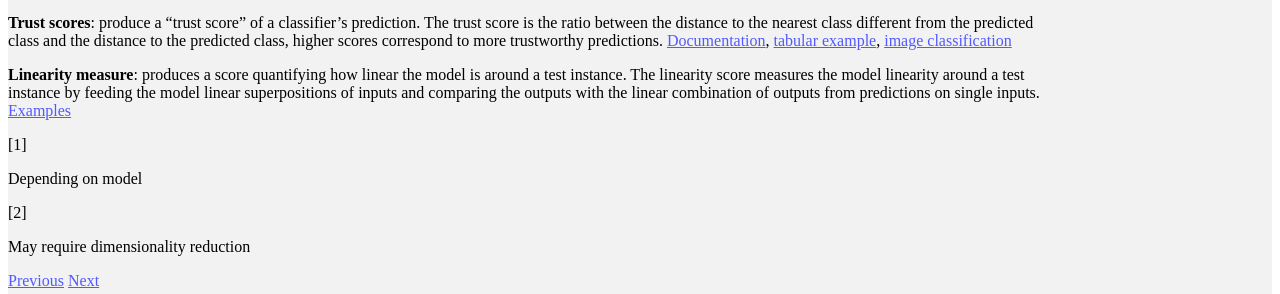
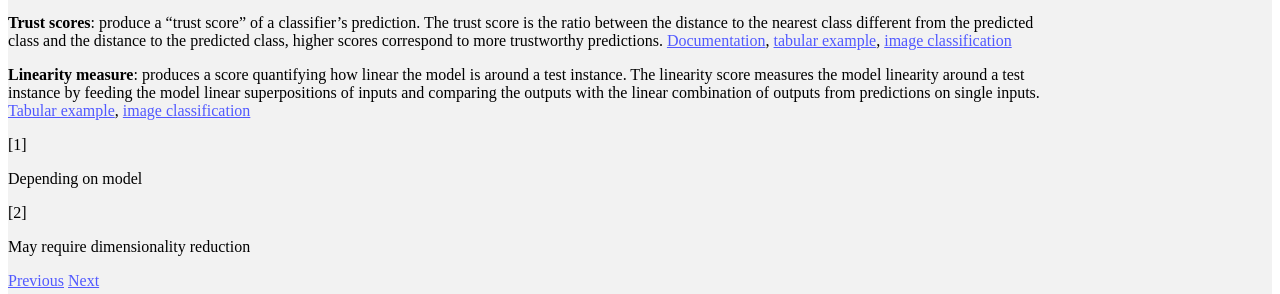
Before and after one commit to SeldonIO/alibi, a Sphinx documentation site: the page built from doc/source/overview/algorithms.md, in a window 1280 px wide. Shown: the part 1917-2211 px from the top of the page. Built offline with Sphinx 7.4.7 and the Read the Docs theme 2.0.0, drawn with Linux system fonts in a browser that asks for light colours; pages that are not in the unit, such as notebooks, are missing from menus.

Commit message:
Update links in docs

```diff
--- a/doc/source/overview/algorithms.md
+++ b/doc/source/overview/algorithms.md
@@ -58,4 +58,5 @@ predicted class, higher scores correspond to more trustworthy predictions.
 The linearity score measures the model linearity around a test instance by feeding the model linear
 superpositions of inputs and comparing the outputs with the linear combination of outputs from
 predictions on single inputs.
-[Examples](../examples/linearity_measure.nblink)
+[Tabular example](../examples/linearity_measure_iris.nblink),
+[image classification](../examples/linearity_measure_fashion_mnist.nblink)
```
Also changed, not shown: 5 other files.
